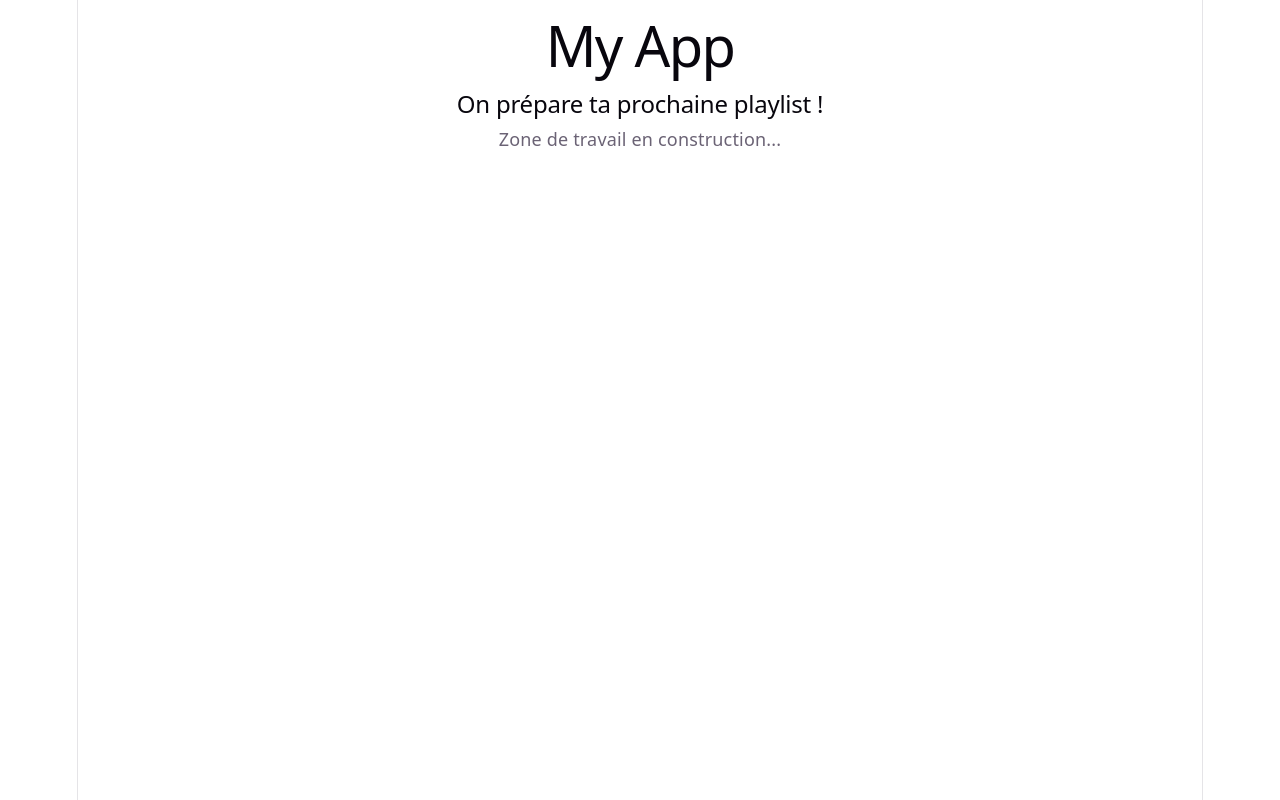
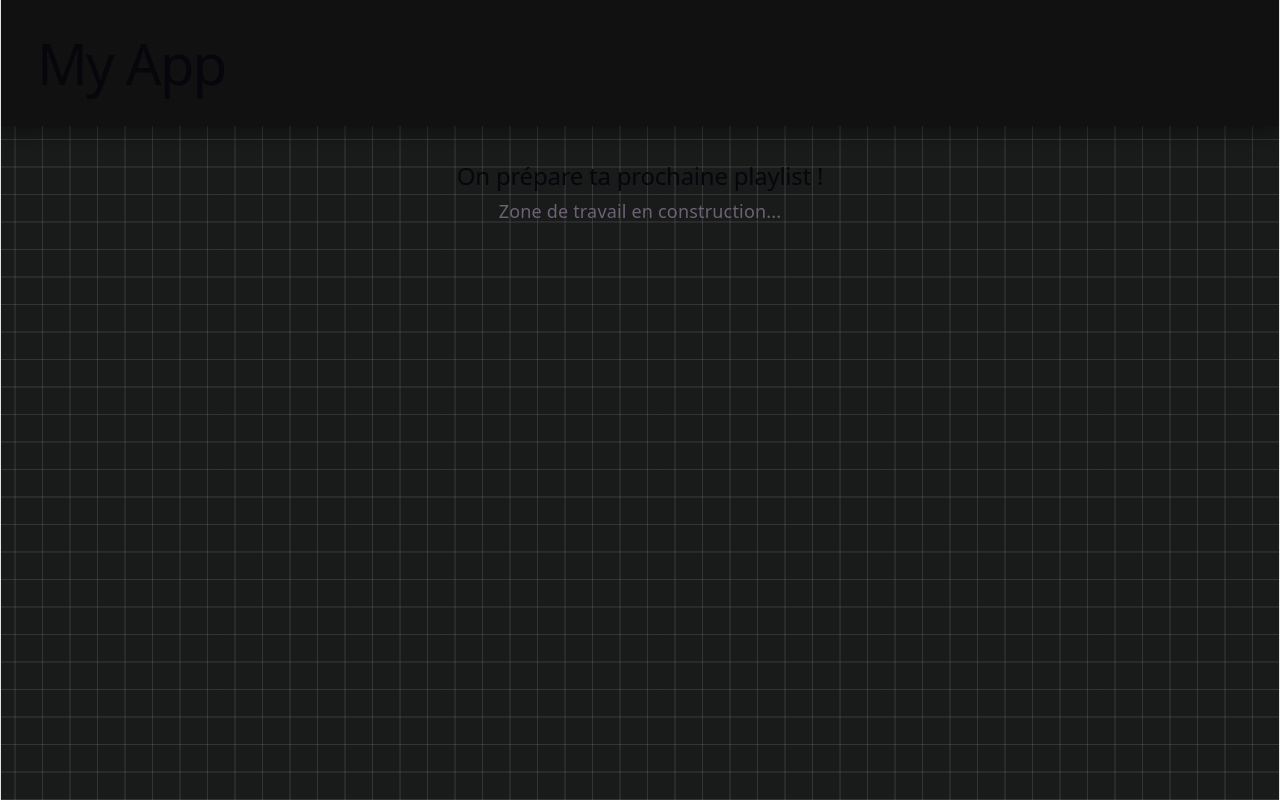
Before and after one commit to Doggo785/ListFM, a React app in the folder frontend/: page / in a window 1280 px wide. Built offline with nearby package versions, Linux system fonts and the light colour scheme; the HTML template or start-up script is replaced by a standard one.

Commit message:
style(ui): refactor App.css for layout and design improvements
* Remove unused styles for counter, hero, and other elements
* Update top-bar and app-container styles for better structure
* Enhance main-content with new background and layout properties

```diff
--- a/frontend/src/App.css
+++ b/frontend/src/App.css
@@ -1,184 +1,43 @@
-.counter {
-  font-size: 16px;
-  padding: 5px 10px;
-  border-radius: 5px;
-  color: var(--accent);
-  background: var(--accent-bg);
-  border: 2px solid transparent;
-  transition: border-color 0.3s;
-  margin-bottom: 24px;
-
-  &:hover {
-    border-color: var(--accent-border);
-  }
-  &:focus-visible {
-    outline: 2px solid var(--accent);
-    outline-offset: 2px;
-  }
+html, body, #root {
+  height: 100%;
+  width: 100%;
+  margin: 0;
+  padding: 0;
+  overflow-x: hidden;
 }
 
-.hero {
+.top-bar {
+  background-color: #121111;
+  color: white;
+  padding: 1rem 2rem;
+  display: flex;
+  align-items: center;
+
+
   position: relative;
-
-  .base,
-  .framework,
-  .vite {
-    inset-inline: 0;
-    margin: 0 auto;
-  }
-
-  .base {
-    width: 170px;
-    position: relative;
-    z-index: 0;
-  }
-
-  .framework,
-  .vite {
-    position: absolute;
-  }
-
-  .framework {
-    z-index: 1;
-    top: 34px;
-    height: 28px;
-    transform: perspective(2000px) rotateZ(300deg) rotateX(44deg) rotateY(39deg)
-      scale(1.4);
-  }
-
-  .vite {
-    z-index: 0;
-    top: 107px;
-    height: 26px;
-    width: auto;
-    transform: perspective(2000px) rotateZ(300deg) rotateX(40deg) rotateY(39deg)
-      scale(0.8);
-  }
+  z-index: 10;
+  box-shadow: 0px 8px 20px rgba(0, 0, 0, 0.4);
 }
 
-#center {
+.app-container {
   display: flex;
   flex-direction: column;
-  gap: 25px;
-  place-content: center;
-  place-items: center;
-  flex-grow: 1;
-
-  @media (max-width: 1024px) {
-    padding: 32px 20px 24px;
-    gap: 18px;
-  }
+  min-height: 100vh;
+  width: 100%;
 }
 
-#next-steps {
+.main-content {
+  flex: 1;
+  padding: 2rem;
   display: flex;
-  border-top: 1px solid var(--border);
-  text-align: left;
+  flex-direction: column;
+  align-items: center;
 
-  & > div {
-    flex: 1 1 0;
-    padding: 32px;
-    @media (max-width: 1024px) {
-      padding: 24px 20px;
-    }
-  }
-
-  .icon {
-    margin-bottom: 16px;
-    width: 22px;
-    height: 22px;
-  }
-
-  @media (max-width: 1024px) {
-    flex-direction: column;
-    text-align: center;
-  }
+  /* --- INTEGRATION DU PATTERN UIVERSE --- */
+  /* Tu peux enlever la width et height 100% car flex: 1 s'en charge déjà */
+  --color: rgba(114, 114, 114, 0.3);
+  background-color: #191a1a;
+  background-image: linear-gradient(0deg, transparent 24%, var(--color) 25%, var(--color) 26%, transparent 27%,transparent 74%, var(--color) 75%, var(--color) 76%, transparent 77%,transparent),
+      linear-gradient(90deg, transparent 24%, var(--color) 25%, var(--color) 26%, transparent 27%,transparent 74%, var(--color) 75%, var(--color) 76%, transparent 77%,transparent);
+  background-size: 55px 55px;
 }
-
-#docs {
-  border-right: 1px solid var(--border);
-
-  @media (max-width: 1024px) {
-    border-right: none;
-    border-bottom: 1px solid var(--border);
-  }
-}
-
-#next-steps ul {
-  list-style: none;
-  padding: 0;
-  display: flex;
-  gap: 8px;
-  margin: 32px 0 0;
-
-  .logo {
-    height: 18px;
-  }
-
-  a {
-    color: var(--text-h);
-    font-size: 16px;
-    border-radius: 6px;
-    background: var(--social-bg);
-    display: flex;
-    padding: 6px 12px;
-    align-items: center;
-    gap: 8px;
-    text-decoration: none;
-    transition: box-shadow 0.3s;
-
-    &:hover {
-      box-shadow: var(--shadow);
-    }
-    .button-icon {
-      height: 18px;
-      width: 18px;
-    }
-  }
-
-  @media (max-width: 1024px) {
-    margin-top: 20px;
-    flex-wrap: wrap;
-    justify-content: center;
-
-    li {
-      flex: 1 1 calc(50% - 8px);
-    }
-
-    a {
-      width: 100%;
-      justify-content: center;
-      box-sizing: border-box;
-    }
-  }
-}
-
-#spacer {
-  height: 88px;
-  border-top: 1px solid var(--border);
-  @media (max-width: 1024px) {
-    height: 48px;
-  }
-}
-
-.ticks {
-  position: relative;
-  width: 100%;
-
-  &::before,
-  &::after {
-    content: '';
-    position: absolute;
-    top: -4.5px;
-    border: 5px solid transparent;
-  }
-
-  &::before {
-    left: 0;
-    border-left-color: var(--border);
-  }
-  &::after {
-    right: 0;
-    border-right-color: var(--border);
-  }
-}
```
